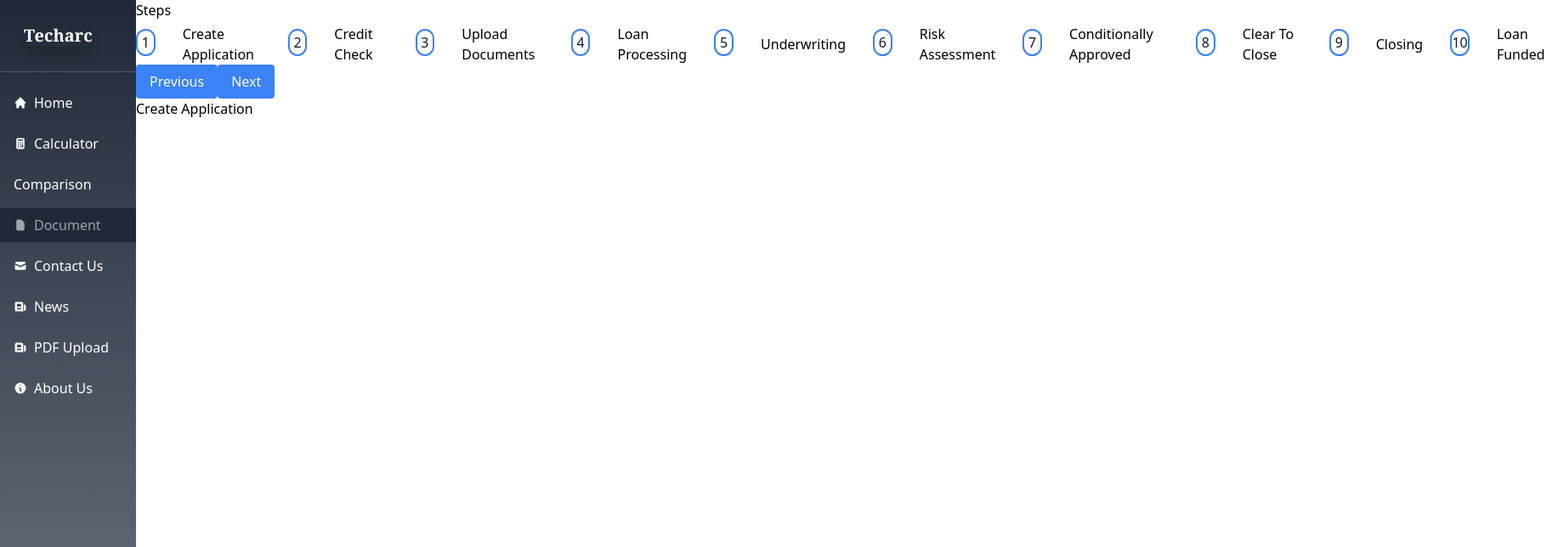
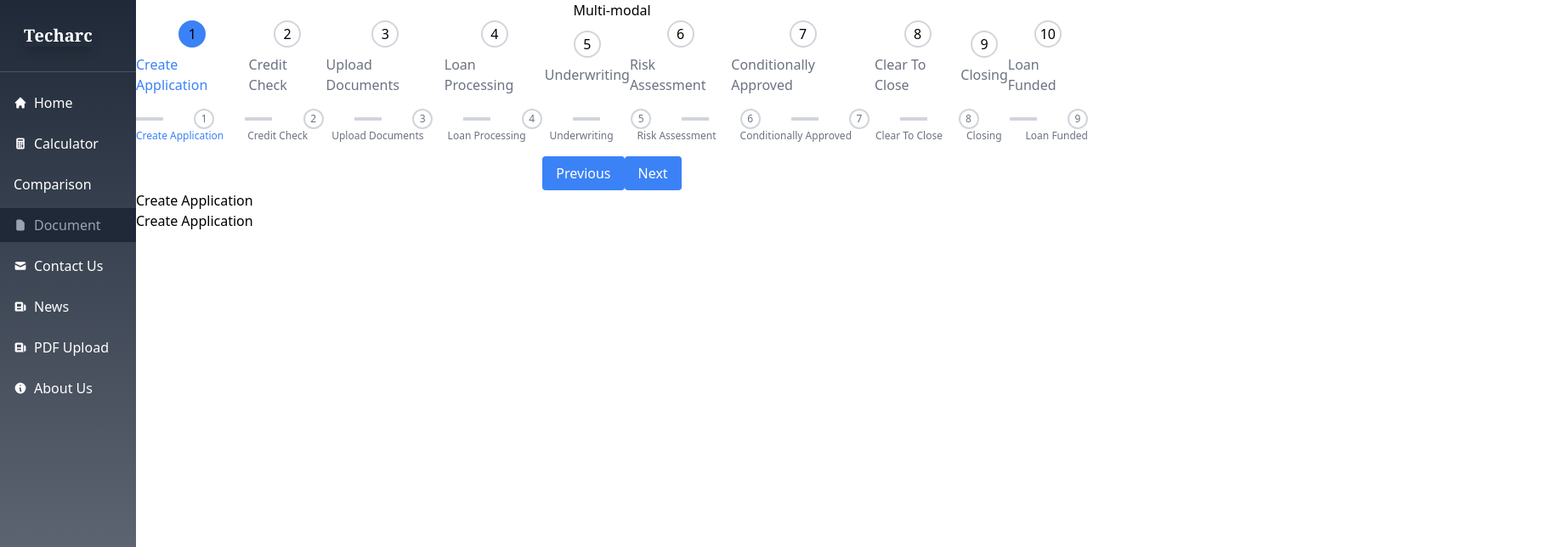
Before and after one commit to Kishan207p/mortgage-app, a React (Vite) app in the folder Frontend/: page /document in a window 1280 px wide. Shown: the top 644 px of the page at 85% size, 1826 px wide, since content can reach past the window. Built offline with nearby package versions, Linux system fonts and the light colour scheme.

Commit message:
progress

```diff
--- a/Frontend/src/components/phases/CreditCheck.tsx
+++ b/Frontend/src/components/phases/CreditCheck.tsx
@@ -1,4 +1,3 @@
-// CreateApplication.tsx
 import React from "react";
 
 interface CreditCheckProps {
--- a/Frontend/src/components/progress.tsx
+++ b/Frontend/src/components/progress.tsx
@@ -1,6 +1,6 @@
 import React from 'react';
 import { Routes, Route } from 'react-router-dom';
-import Steps from './step';
+import Steps from './step'; // Assuming the filename is Steps.tsx
 import CreateApplication from './phases/CreateApplication';
 import CreditCheck from './phases/CreditCheck';
 import UploadDocuments from './phases/UploadDocuments';
@@ -11,6 +11,7 @@ import ConditionallyApproved from './phases/ConditionallyApproved';
 import ClearToClose from './phases/ClearToClose';
 import Closing from './phases/Closing';
 import LoanFunded from './phases/LoanFunded';
+
 
 interface StepProps {
   currentStep: number;
@@ -30,7 +31,7 @@ const Progress: React.FC<StepProps> = ({ currentStep, steps, handleNext, handleP
       />
       <Routes>
         <Route path="/" element={<CreateApplication />} />
-        <Route path="/credit-check" element={<CreditCheck />} />
+        <Route path="/creditcheck" element={<CreditCheck />} />
         <Route path="/upload-documents" element={<UploadDocuments />} />
         <Route path="/loan-processing" element={<LoanProcessing />} />
         <Route path="/underwriting" element={<Underwriting />} />
--- a/Frontend/src/components/step.tsx
+++ b/Frontend/src/components/step.tsx
@@ -9,22 +9,40 @@ interface StepProps {
 
 const Steps: React.FC<StepProps> = ({ currentStep, steps, handleNext, handlePrevious }) => {
   return (
-    <div>
-      <h2>Steps</h2>
-      <div className="flex items-center space-x-8">
+    <div className="flex flex-col items-center">
+      <h2 className="text-center">Multi-modal</h2>
+      <div className="flex items-center justify-between w-full mb-4">
         {steps.map((step, index) => (
-          <React.Fragment key={index}>
-            {index !== 0 && (
-              <div className={`absolute left-${index}/18 top-1/2 transform -translate-y-1/2 h-2 w-${100 / (steps.length - 1)}% bg-gray-300 ${step.completed ? 'bg-blue-500' : ''}`}></div>
-            )}
-            <div className={`w-8 h-8 rounded-full flex items-center justify-center bg-white text-gray-900 border-2 border-blue-500 ${step.completed ? 'bg-blue-500 text-white' : ''}`}>
+          <div key={index} className="flex flex-col items-center">
+            <div className={`w-8 h-8 flex items-center justify-center rounded-full border-2 ${index === currentStep ? 'bg-blue-500 border-blue-500' : 'border-gray-300'}`}>
               {step.completed ? "✔" : index + 1}
             </div>
-            <span className={`mt-1 ${step.completed ? 'text-green' : 'text-black'}`}>{step.name}</span>
+            <span className={`mt-2 ${index === currentStep ? 'text-blue-500' : 'text-gray-500'}`}>{step.name}</span>
+          </div>
+        ))}
+      </div>
+      <div className="flex items-center justify-between w-full">
+      {steps.map((step, index) => (
+          <React.Fragment key={index}>
+            {index !== 0 &&
+              <React.Fragment>
+                <div className={`h-1 w-8 ${index <= currentStep ? 'bg-blue-500' : 'bg-gray-300'}`}></div>
+                <div className="flex items-center justify-center">
+                  <div className={`w-6 h-6 flex items-center justify-center rounded-full border-2 ${index <= currentStep ? 'bg-blue-500 border-blue-500' : 'border-gray-300'}`}>
+                    <span className={`text-xs ${index <= currentStep ? 'text-white' : 'text-gray-500'}`}>{index}</span>
+                  </div>
+                </div>
+              </React.Fragment>
+            }
           </React.Fragment>
         ))}
       </div>
-      <div>
+      <div className="flex items-center justify-between w-full">
+        {steps.map((step, index) => (
+          <span key={index} className={`text-xs ${index === currentStep ? 'text-blue-500' : 'text-gray-500'}`}>{step.name}</span>
+        ))}
+      </div>
+      <div className="mt-4">
         <button className="px-4 py-2 bg-blue-500 text-white rounded" onClick={handlePrevious} disabled={currentStep === 0}>
           Previous
         </button>
--- a/Frontend/src/pages/DocumentPage.tsx
+++ b/Frontend/src/pages/DocumentPage.tsx
@@ -1,11 +1,23 @@
+// DocumentPage.tsx
 import React, { useState } from 'react';
-import Progress from '../components/progress';
-
+import { useNavigate } from 'react-router-dom';
+import Steps from '../components/progress';
+import CreateApplication from '../components/phases/CreateApplication';
+import CreditCheck from '../components/phases/CreditCheck';
+import UploadDocuments from '../components/phases/UploadDocuments';
+import LoanProcessing from '../components/phases/LoanProcessing';
+import Underwriting from '../components/phases/Underwriting';
+import RiskAssessment from '../components/phases/RiskAssessment';
+import ConditionallyApproved from '../components/phases/ConditionallyApproved';
+import ClearToClose from '../components/phases/ClearToClose';
+import Closing from '../components/phases/Closing';
+import LoanFunded from '../components/phases/LoanFunded';
 
 const DocumentPage: React.FC = () => {
+  const navigate = useNavigate();
   const [steps, setSteps] = useState([
     { path: "/", name: "Create Application", completed: false },
-    { path: "/credit-check", name: "Credit Check", completed: false },
+    { path: "/creditcheck", name: "Credit Check", completed: false },
     { path: "/upload-documents", name: "Upload Documents", completed: false },
     { path: "/loan-processing", name: "Loan Processing", completed: false },
     { path: "/underwriting", name: "Underwriting", completed: false },
@@ -15,6 +27,7 @@ const DocumentPage: React.FC = () => {
     { path: "/closing", name: "Closing", completed: false },
     { path: "/loan-funded", name: "Loan Funded", completed: false }
   ]);
+
   const [currentStep, setCurrentStep] = useState(0);
 
   const handleNextStep = () => {
@@ -36,12 +49,24 @@ const DocumentPage: React.FC = () => {
   };
 
   return (
-    <Progress
-      currentStep={currentStep}
-      steps={steps}
-      handleNext={handleNextStep}
-      handlePrevious={handlePreviousStep}
-    />
+    <>
+      <Steps
+        currentStep={currentStep}
+        steps={steps}
+        handleNext={handleNextStep}
+        handlePrevious={handlePreviousStep}
+      />
+      {currentStep === 0 && <CreateApplication />}
+      {currentStep === 1 && <CreditCheck />}
+      {currentStep === 2 && <UploadDocuments />}
+      {currentStep === 3 && <LoanProcessing />}
+      {currentStep === 4 && <Underwriting />}
+      {currentStep === 5 && <RiskAssessment />}
+      {currentStep === 6 && <ConditionallyApproved />}
+      {currentStep === 7 && <ClearToClose />}
+      {currentStep === 8 && <Closing />}
+      {currentStep === 9 && <LoanFunded />}
+    </>
   );
 };
 
```
